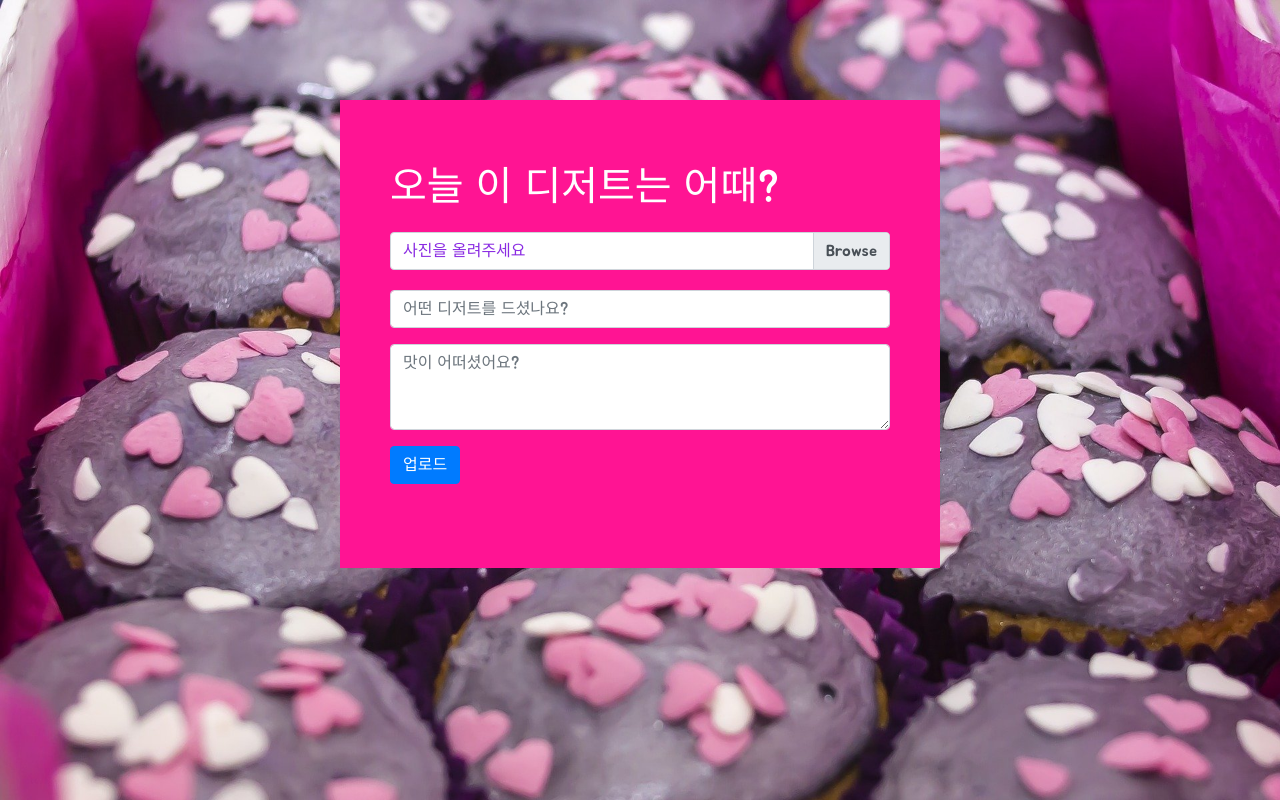
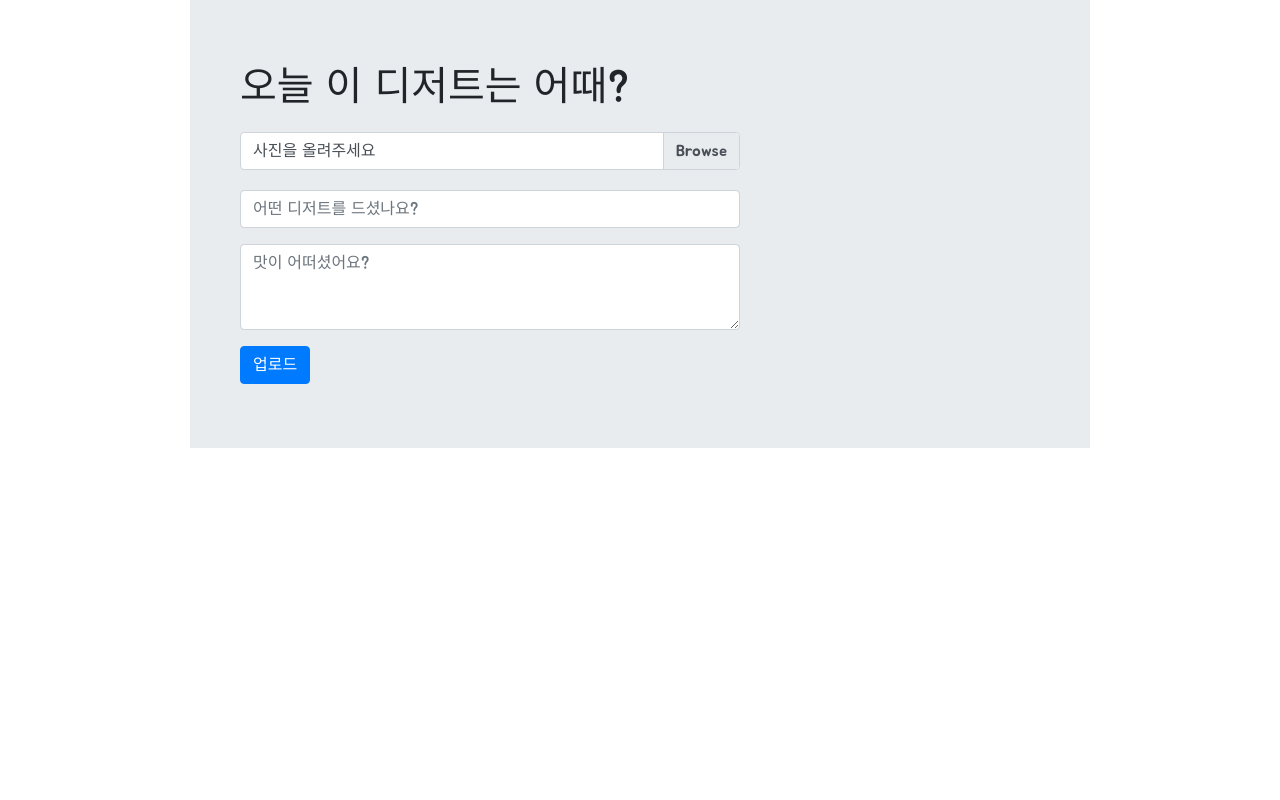
Before and after one commit to hyemin9403/hanghae02, a Flask app: page /upload in a window 1280 px wide. Run offline with Flask 2, Linux system fonts and the light colour scheme; some libraries are stand-ins or nearby versions.

Commit message:
메인페이지 css

```diff
--- a/app.py
+++ b/app.py
@@ -156,4 +156,4 @@ def home():
 
 
 if __name__ == '__main__':
-    app.run('0.0.0.0', port=5001, debug=True)
+    app.run('0.0.0.0', port=4444, debug=True)
--- a/templates/login.html
+++ b/templates/login.html
@@ -2,7 +2,7 @@
 <html lang="en">
 <head>
     <!-- Webpage Title -->
-    <title>오늘 이 디저트 어때? | 로그인 페이지</title>
+    <title>Log In | SWEETER</title>
 
     <!-- Required meta tags -->
     <meta charset="utf-8">
@@ -15,9 +15,6 @@
     <link rel="preconnect" href="https://fonts.googleapis.com">
     <link rel="preconnect" href="https://fonts.gstatic.com" crossorigin>
     <link href="https://fonts.googleapis.com/css2?family=Gamja+Flower&family=Stylish&display=swap" rel="stylesheet">
-    <meta property="og:title" content="오늘 이 디저트 어때?"/>
-    <meta property="og:description" content="오늘 뭐 디저트 뭐 드실지 고민되신다고요? 그래서 준비했습니다 '오늘 이 디저트 어때?'"/>
-    <meta property="og:image" content="{{ url_for('static', filename='og.jpg') }}"/>
     <link rel="shortcut icon" href="{{ url_for('static', filename='favicon3.png') }}" type="image/x-icon">
     <link rel="icon" href="{{ url_for('static', filename='favicon3.png') }}" type="image/x-icon">
 
--- a/templates/upload.html
+++ b/templates/upload.html
@@ -9,9 +9,6 @@
     <!-- Bootstrap CSS -->
     <link rel="stylesheet" href="https://maxcdn.bootstrapcdn.com/bootstrap/4.0.0/css/bootstrap.min.css"
           integrity="sha384-Gn5384xqQ1aoWXA+058RXPxPg6fy4IWvTNh0E263XmFcJlSAwiGgFAW/dAiS6JXm" crossorigin="anonymous">
-    <meta property="og:title" content="오늘 이 디저트 어때?"/>
-    <meta property="og:description" content="오늘 뭐 디저트 뭐 드실지 고민되신다고요? 그래서 준비했습니다 '오늘 이 디저트 어때?' "/>
-    <meta property="og:image" content="{{ url_for('static', filename='og.jpg') }}"/>
     <link rel="shortcut icon" href="{{ url_for('static', filename='favicon3.png') }}" type="image/x-icon">
     <link rel="icon" href="{{ url_for('static', filename='favicon3.png') }}" type="image/x-icon">
 
@@ -25,7 +22,7 @@
             integrity="sha384-JZR6Spejh4U02d8jOt6vLEHfe/JQGiRRSQQxSfFWpi1MquVdAyjUar5+76PVCmYl"
             crossorigin="anonymous"></script>
 
-    <title>오늘 이 디저트 어때? | 업로드</title>
+    <title>오늘 이 디저트 어때?</title>
 
     <script src="https://cdn.jsdelivr.net/npm/bs-custom-file-input/dist/bs-custom-file-input.js"></script>
 
@@ -40,12 +37,10 @@
         .posting-box {
             width: 500px;
             margin-top: 20px;
-            padding-bottom: 20px;
-
         }
 
         .wrap {
-            width: 600px;
+            width: 900px;
             margin: auto;
         }
 
@@ -62,22 +57,6 @@
             font-size: 14px;
             margin-bottom: 0;
         }
-        .all-background {
-            padding-top: 100px;
-            height: 100vh;
-            background-image: url('/static/cupcakes.jpg');
-            background-repeat : no-repeat;
-            background-size: cover;
-
-        }
-        .font-color {
-            color: white;
-        }
-        .btn btn-primary {
-            color: white;
-        }
-
-
     </style>
     <script>
         $(document).ready(function () {
@@ -112,15 +91,14 @@
 </head>
 
 <body>
-<div class="all-background">
-    <div class="wrap">
-    <div class="jumbotron jumbotron-fluid" style="background-color: deeppink" >
-        <div class="container" >
-            <h1 class="font-color">오늘 이 디저트는 어때?</h1>
+<div class="wrap">
+    <div class="jumbotron jumbotron-fluid">
+        <div class="container">
+            <h1>오늘 이 디저트는 어때?</h1>
             <div class="posting-box">
                 <div class="custom-file">
                     <input type="file" class="custom-file-input" id="file">
-                    <label class="custom-file-label" for="file" style="color: blueviolet">사진을 올려주세요</label>
+                    <label class="custom-file-label" for="file">사진을 올려주세요</label>
                 </div>
                 <div class="form-group">
                     <input type="email" class="form-control" id="title" placeholder="어떤 디저트를 드셨나요?">
@@ -135,9 +113,6 @@
     <div class="card-columns" id="cards-box">
     </div>
 </div>
-
-</div>
-
 </body>
 
 </html>
```
Also changed, not shown: static/style.css (+39 -8 lines), templates/index.html (+6 -6 lines), static/cupcakes.jpg (deleted), static/img-2022-01-12-17-38-52.jpg (deleted), static/img-2022-01-12-17-50-52.jpg (deleted), static/img-2022-01-12-17-52-46.jpg (deleted), static/img-2022-01-12-19-19-33.jpg (added), static/img-2022-01-12-19-23-36.jpeg (added), static/img-2022-01-12-19-25-03.jpeg (added), static/img-2022-01-12-19-25-29.jpeg (added), static/img-2022-01-12-21-54-14.jpeg (added), static/img-2022-01-12-22-08-26.jpeg (added), static/main-header-img.jpg (added), static/myjs.js (line endings or trailing spaces), 2 more files.
